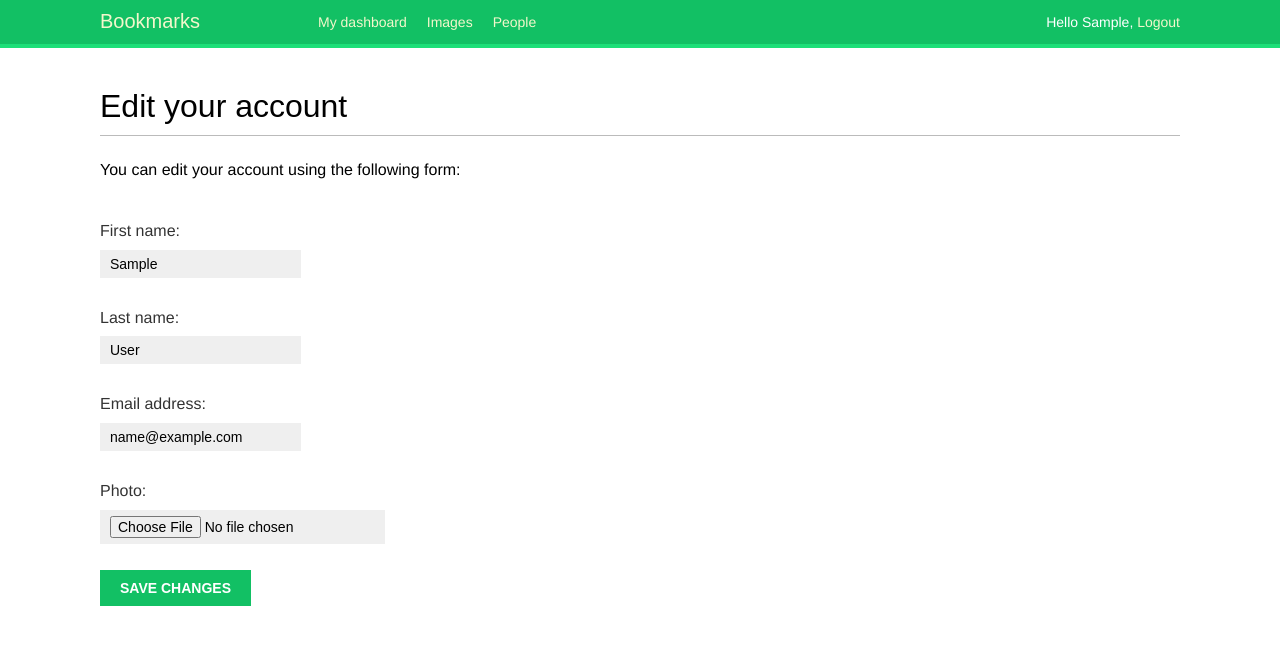
After one commit to ArCaneSec/Social-WebApp, a Django app: page /account/edit/ in a window 1280 px wide. The commit adds this page. Shown: the top 645 px of the page. Run offline with Django 4.2, Linux system fonts and the light colour scheme; the visitor is signed in with stand-in values (Sample User, id 1); some web fonts are replaced.

Commit message:
added edit profile functionality, still needs work

```diff
--- a/account/forms.py
+++ b/account/forms.py
@@ -28,3 +28,14 @@ class UserRegistrationForm(forms.ModelForm):
         if data["password"] != data["password_repeat"]:
             raise forms.ValidationError("Passwords don't match.")
         return data["password"]
+
+
+class EditProfile(forms.ModelForm):
+    """
+    This form is to let users edit their profile.
+    They are allowed to change their FIELDS data.
+    """
+
+    class Meta:
+        model = CustomUser
+        fields = ["first_name", "last_name", "email", "photo"]
--- /dev/null
+++ b/account/templates/account/edit.html
@@ -0,0 +1,11 @@
+{% extends "base.html" %}
+{% block title %}Edit your account{% endblock %}
+{% block content %}
+ <h1>Edit your account</h1>
+ <p>You can edit your account using the following form:</p>
+ <form method="post" enctype="multipart/form-data">
+ {{ user_form.as_p }}
+ {% csrf_token %}
+ <p><input type="submit" value="Save changes"></p>
+ </form>
+{% endblock %}
--- a/account/templates/registration/login.html
+++ b/account/templates/registration/login.html
@@ -8,7 +8,9 @@
  Please try again.
  </p>
  {% else %}
- <p>Please, use the following form to log-in:</p>
+ <p>Please, use the following form to log-in.
+    If you don't have an account, you can sign up<a href="{% url "register" %}"> here<a/>
+ </p>
  {% endif %}
  <div class="login-form">
  <form action="{% url 'login' %}" method="post">
--- a/account/urls.py
+++ b/account/urls.py
@@ -25,4 +25,5 @@ urlpatterns = [
     path("", views.dashboard, name="dashboard"),
     path("", include("django.contrib.auth.urls")),
     path("register/", views.register, name="register"),
+    path("edit/", views.edit_profile, name="edit"),
 ]
--- a/account/views.py
+++ b/account/views.py
@@ -2,7 +2,7 @@ from django.http import HttpResponse
 from django.shortcuts import render
 from django.contrib.auth import authenticate, login
 from django.contrib.auth.decorators import login_required
-from .forms import LoginForm, UserRegistrationForm
+from .forms import LoginForm, UserRegistrationForm, EditProfile
 
 # Create your views here.
 
@@ -25,7 +25,7 @@ def register(request):
     return render(request, "account/register.html", {"user_form": user_form})
 
 
-def user_login(request) -> HttpResponse:
+def user_login(request):
     """
     Login Form, simple get requests will receive raw form to login,
     while post requests will initiate an authentication method against provided credentials.
@@ -54,3 +54,20 @@ def user_login(request) -> HttpResponse:
 @login_required
 def dashboard(request):
     return render(request, "account/dashboard.html", {"section": "dashboard"})
+
+
+@login_required
+def edit_profile(request):
+    """
+    This view is to let users edit their profile.
+    The client MUST be authenticated to access this view.
+    """
+    if request.method == "POST":
+        user_form = EditProfile(
+            instance=request.user, data=request.POST, files=request.FILES
+        )
+        if user_form.is_valid():
+            user_form.save()
+    else:
+        user_form = EditProfile(instance=request.user)
+    return render(request, "account/edit.html", {"user_form": user_form})
--- a/config/settings.py
+++ b/config/settings.py
@@ -132,3 +132,7 @@ STATIC_URL = 'static/'
 # https://docs.djangoproject.com/en/4.2/ref/settings/#default-auto-field
 
 DEFAULT_AUTO_FIELD = 'django.db.models.BigAutoField'
+
+
+MEDIA_URL = 'media/'
+MEDIA_ROOT = BASE_DIR / 'media'
--- a/config/urls.py
+++ b/config/urls.py
@@ -16,8 +16,13 @@ Including another URLconf
 """
 from django.contrib import admin
 from django.urls import path, include
+from django.conf import settings
+from django.conf.urls.static import static
 
 urlpatterns = [
-    path('admin/', admin.site.urls),
+    path("admin/", admin.site.urls),
     path("account/", include("account.urls")),
 ]
+
+if settings.DEBUG:
+    urlpatterns += static(settings.MEDIA_URL, document_root=settings.MEDIA_ROOT)
```
Also changed, not shown: account/admin.py (+7 -1 lines).
